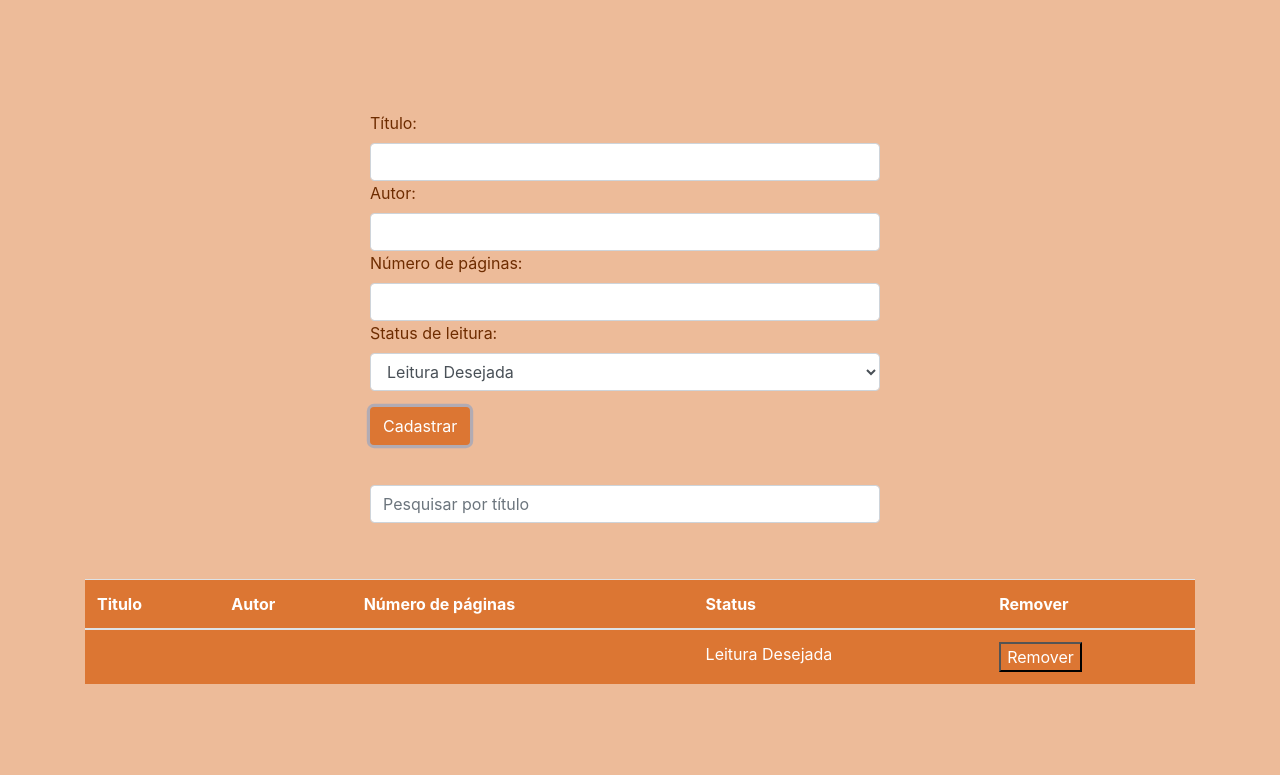
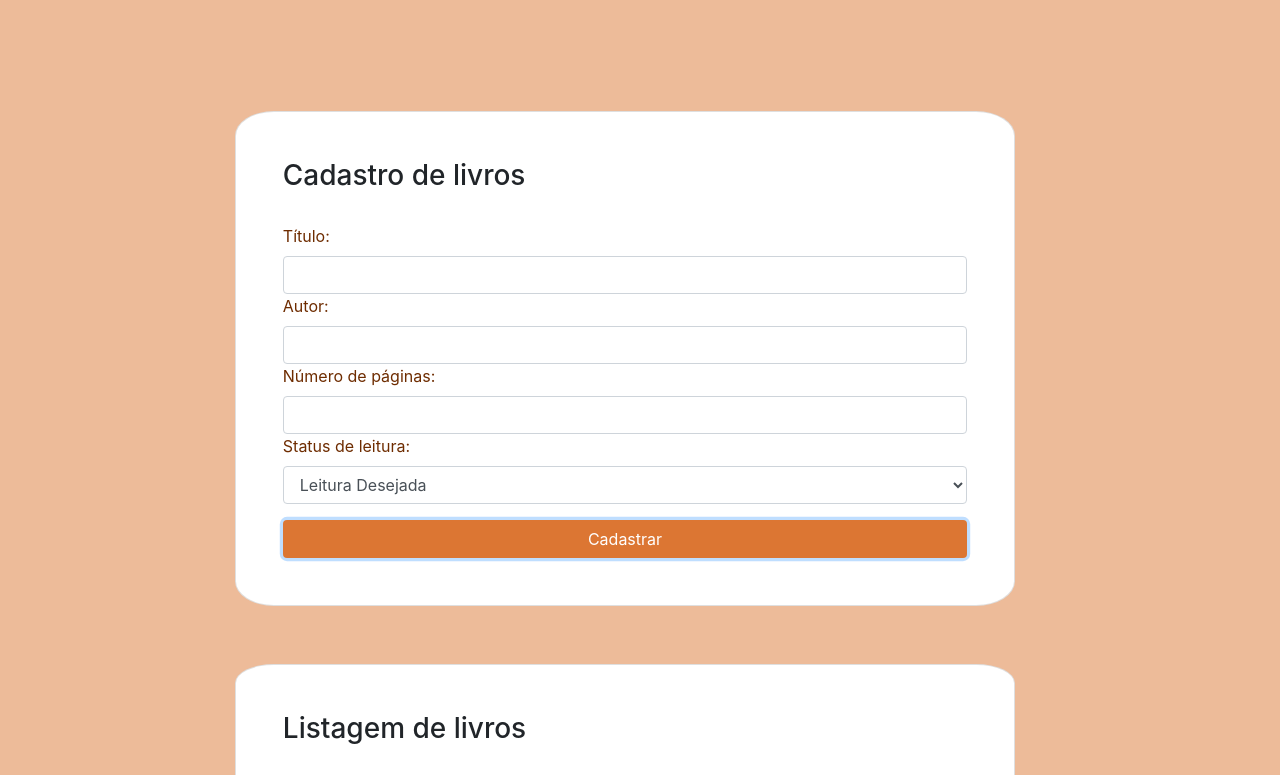
Before and after one commit to jancyaragao/LibraryJavascript, a plain HTML site: page index.html in a window 1280 px wide. Both pictures are taken after a click on the button "Cadastrar". Shown: the top 775 px of the page. Drawn offline with nearby package versions, Linux system fonts and the light colour scheme.

Commit message:
Adição de novas mudanças de estilo

```diff
--- a/css/style.css
+++ b/css/style.css
@@ -23,13 +23,29 @@ label{
 thead{
 	color: white;
 	background-color:  #DC7633;
+	padding: 0;
 }
 
-#pesquisa{
-	margin-top: 40px;
+#espaco{
+	margin-top: 5%;
 }
 
 table{
 	margin-top: 5%;
 	margin-left: auto;
 }
+
+#remover{
+	background-color: white;
+	color:  #DC7633;
+}
+
+#card{
+	padding: 6%;
+	border-radius: 5%;
+}
+
+td{
+	background-color: #EDBB99;
+	color:  #6E2C00;
+}
--- a/index.html
+++ b/index.html
@@ -11,9 +11,10 @@
 
 <body>
 	<div class="container">
-
-		<div class="row d-flex justify-content-center align-items-center container" id="linhaForm">
-			<div class="col-sm-6">
+		<div class="row container  d-flex justify-content-center align-items-center container" id="linhaForm">
+			<div class="col-sm-9">
+				<div class="card" id="card">
+					<h3> Cadastro de livros </h3> <br>
 					<form>
 						<div class="form-group">
 
@@ -32,41 +33,40 @@
 								<option>Leitura Atual</option>
 								<option>Leitura Concluída</option>
 							</select>
-
 						</div>
-
 					</form>
-
 					<button class="btn" onclick="cadastrar()">Cadastrar</button>
-
+				</div>
 			</div>
 		</div>
 
-		<div class="row d-flex justify-content-center align-items-center container">
-			<div class="col-sm-6">
+		<div class="row"> <div class="col-sm-12" id="espaco"> </div> </div>
+
+		<div class="row container  d-flex justify-content-center align-items-center container">
+			<div class="col-sm-9">
+				<div class="card" id="card">
+					<h3> Listagem de livros </h3> <br>
+
 					<input class="form-control" type="text" id="pesquisa" onkeyup="pesquisarLivro()" placeholder="Pesquisar por título">
-			</div>
-		</div>
 
-		<div class="row">
-			<div class="col-sm-12">
-				<table class="table" id="tabela">
+						<table class="table table-bordless" id="tabela"><br>
 							<thead>
-						<th scope="col"> Titulo </th>
+								<th scope="col"> Título </th>
 								<th scope="col"> Autor </th>
 								<th scope="col"> Número de páginas </th>
 								<th scope="col"> Status </th>
 								<th scope="col"> Remover </th>
 							</thead>
+
 							<tbody id="body_tabela">
 
 							</tbody>
 						</table>
 					</div>
 				</div>
-
 			</div>
-
+		</div>
+	</div>
 
 </body>
 </html>
--- a/js/script.js
+++ b/js/script.js
@@ -28,7 +28,7 @@ function adicionarLivroNaLista(idTabela, livro) {
 	coluna2.innerHTML = livro.autor;
 	coluna3.innerHTML = livro.numPaginas;
 	coluna4.innerHTML = livro.status;
-	coluna5.innerHTML = "<button onclick='removerLinha(this)'>Remover</button>";
+	coluna5.innerHTML = "<button class='btn btn-sm' onclick='removerLinha(this)' id='remover'>Remover</button>";
 }
 
 function removerLinha(linha) {
```
Lines whose indentation alone changed are shown as unchanged.
